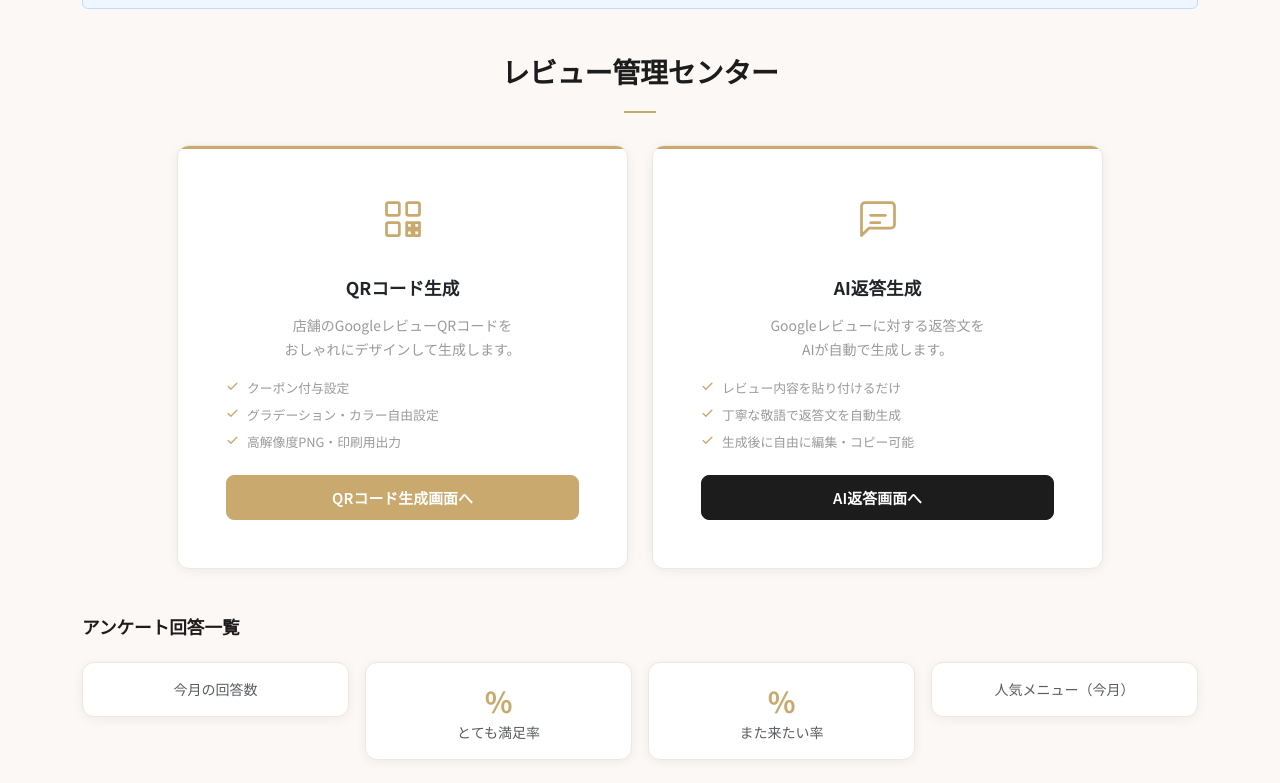
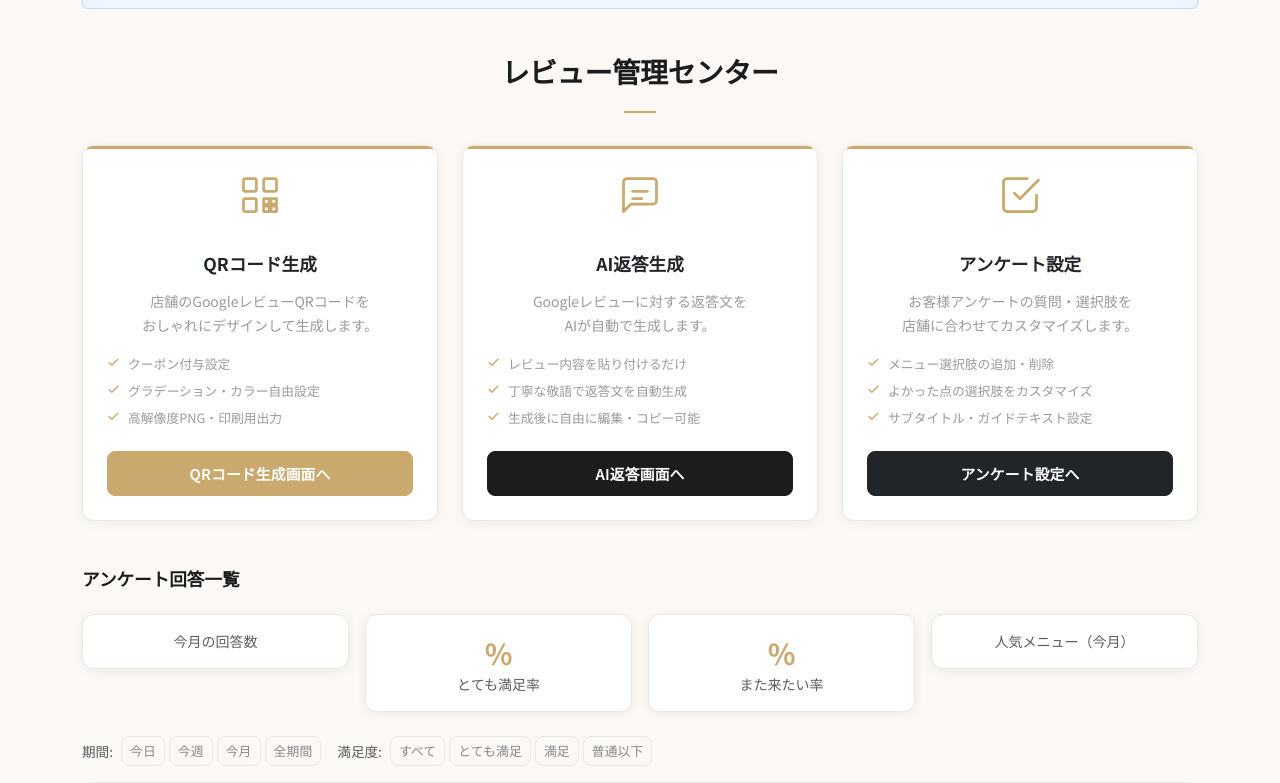
Before and after one commit to shotatsuruda/gugulabo, a Flask app: template templates/index.html in a window 1280 px wide. Shown: the part 110-893 px from the top of the page. Run offline with Flask 3, Linux system fonts and the light colour scheme; the template is opened without the code that fills it, so the values that code supplies are empty; some libraries are stand-ins or nearby versions.

Commit message:
ダッシュボード: アンケート設定カードを機能カード列に追加（3列レイアウト）

```diff
--- a/templates/index.html
+++ b/templates/index.html
@@ -41,10 +41,10 @@
 <div class="row g-4 justify-content-center">
 
     <!-- QRコード生成カード -->
-    <div class="col-md-5">
+    <div class="col-md-4">
         <div class="card h-100 hover-card" style="overflow:hidden;">
             <span class="feature-card-accent"></span>
-            <div class="card-body text-center p-5">
+            <div class="card-body text-center p-4">
                 <div class="mb-4 d-flex justify-content-center">
                     <svg class="feature-icon" xmlns="http://www.w3.org/2000/svg" viewBox="0 0 24 24" fill="none"
                         stroke="currentColor" stroke-width="1.5" stroke-linecap="round" stroke-linejoin="round">
@@ -90,10 +90,10 @@
     </div>
 
     <!-- AI返答生成カード -->
-    <div class="col-md-5">
+    <div class="col-md-4">
         <div class="card h-100 hover-card" style="overflow:hidden;">
             <span class="feature-card-accent"></span>
-            <div class="card-body text-center p-5">
+            <div class="card-body text-center p-4">
                 <div class="mb-4 d-flex justify-content-center">
                     <svg class="feature-icon" xmlns="http://www.w3.org/2000/svg" viewBox="0 0 24 24" fill="none"
                         stroke="currentColor" stroke-width="1.5" stroke-linecap="round" stroke-linejoin="round">
@@ -130,6 +130,50 @@
                     </li>
                 </ul>
                 <a href="/review" class="btn btn-success btn-lg w-100">AI返答画面へ</a>
+            </div>
+        </div>
+    </div>
+
+    <!-- アンケート設定カード -->
+    <div class="col-md-4">
+        <div class="card h-100 hover-card" style="overflow:hidden;">
+            <span class="feature-card-accent"></span>
+            <div class="card-body text-center p-4">
+                <div class="mb-4 d-flex justify-content-center">
+                    <svg class="feature-icon" xmlns="http://www.w3.org/2000/svg" viewBox="0 0 24 24" fill="none"
+                        stroke="currentColor" stroke-width="1.5" stroke-linecap="round" stroke-linejoin="round">
+                        <path d="M9 11l3 3L22 4" />
+                        <path d="M21 12v7a2 2 0 0 1-2 2H5a2 2 0 0 1-2-2V5a2 2 0 0 1 2-2h11" />
+                    </svg>
+                </div>
+                <h3 class="card-title fw-bold" style="font-size:1.1rem;">アンケート設定</h3>
+                <p class="card-text mt-3" style="font-size:0.875rem;color:#9A9A9A;line-height:1.7;">
+                    お客様アンケートの質問・選択肢を<br>店舗に合わせてカスタマイズします。
+                </p>
+                <ul class="list-unstyled text-start mt-3 mb-4" style="font-size:0.8rem;color:#9A9A9A;">
+                    <li class="d-flex align-items-start gap-2 mb-2">
+                        <svg class="feature-check" xmlns="http://www.w3.org/2000/svg" viewBox="0 0 24 24" fill="none"
+                            stroke="currentColor" stroke-width="2.5" stroke-linecap="round" stroke-linejoin="round">
+                            <polyline points="20 6 9 17 4 12" />
+                        </svg>
+                        メニュー選択肢の追加・削除
+                    </li>
+                    <li class="d-flex align-items-start gap-2 mb-2">
+                        <svg class="feature-check" xmlns="http://www.w3.org/2000/svg" viewBox="0 0 24 24" fill="none"
+                            stroke="currentColor" stroke-width="2.5" stroke-linecap="round" stroke-linejoin="round">
+                            <polyline points="20 6 9 17 4 12" />
+                        </svg>
+                        よかった点の選択肢をカスタマイズ
+                    </li>
+                    <li class="d-flex align-items-start gap-2">
+                        <svg class="feature-check" xmlns="http://www.w3.org/2000/svg" viewBox="0 0 24 24" fill="none"
+                            stroke="currentColor" stroke-width="2.5" stroke-linecap="round" stroke-linejoin="round">
+                            <polyline points="20 6 9 17 4 12" />
+                        </svg>
+                        サブタイトル・ガイドテキスト設定
+                    </li>
+                </ul>
+                <a href="/shop/survey-settings" class="btn btn-dark btn-lg w-100">アンケート設定へ</a>
             </div>
         </div>
     </div>
```
